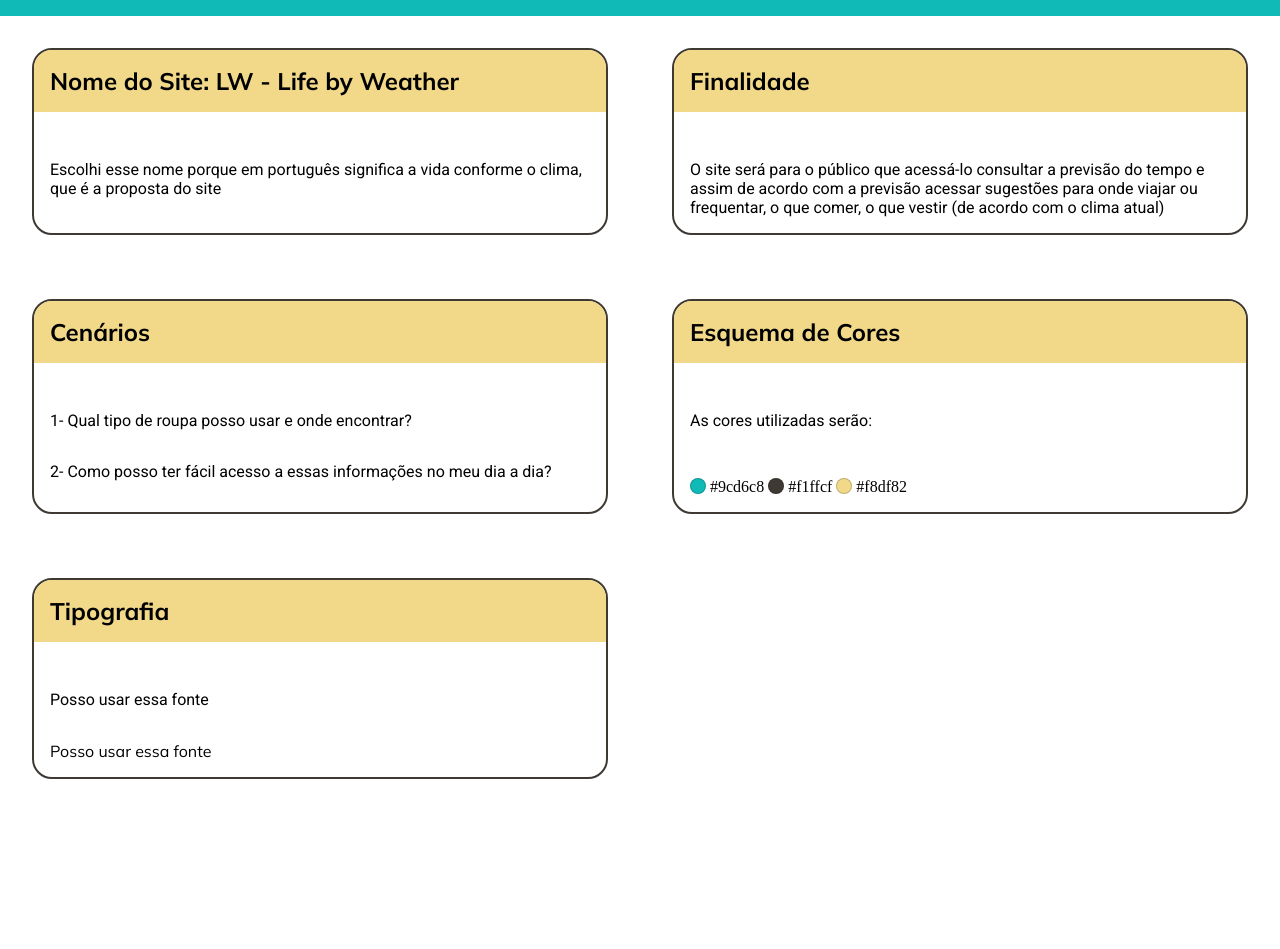
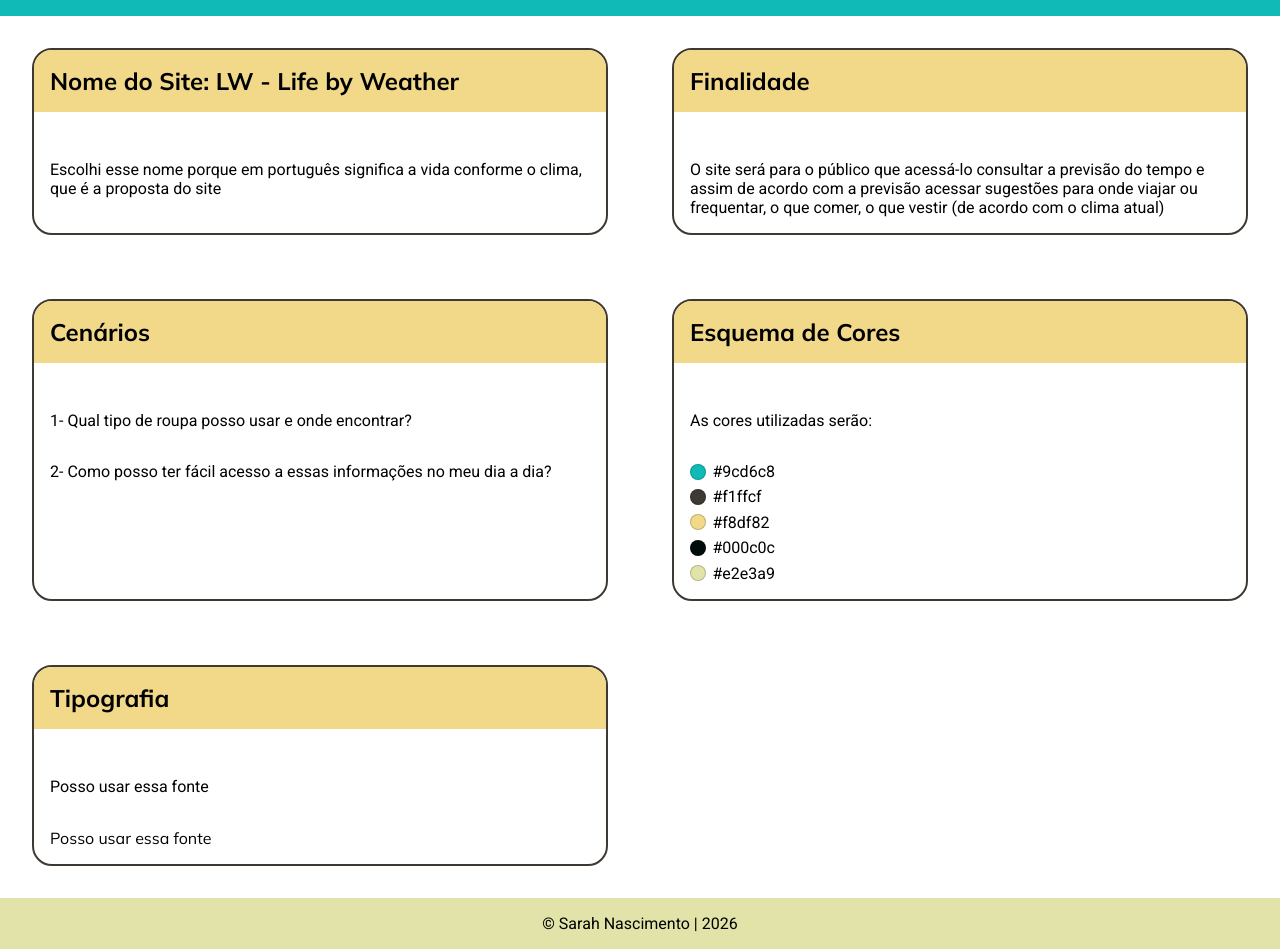
Before and after one commit to sarahnascimento1/wdd231, a plain HTML site: page planejamento.html in a window 1280 px wide. Shown: the part 88-1037 px from the top of the page. Before the commit the page ends 899 px from the top, so only its background shows below. Drawn offline with Linux system fonts and the light colour scheme; a web font is replaced by a local one.

Commit message:
Planejamento do site

```diff
--- a/estilos/planejamento.css
+++ b/estilos/planejamento.css
@@ -39,6 +39,18 @@ h2 {
 
 }
 
+.cores div {
+    font-family: "Roboto", sans-serif;
+    display: grid;
+    grid-template-columns: auto 1fr;
+    align-items: center;
+    gap: 0.40rem;
+}
+
+.cores span {
+    margin-top: 0;
+}
+
 p {
     padding: 1rem;
 }
@@ -51,16 +63,11 @@ p, .cor1,
 
 }
 
-.fonte1 {
-    font-family: "Roboto", sans-serif;
-
-}
-
 .fonte2 {
     font-family: "Mulish", sans-serif;
 }
 
-.cor1, .cor2, .cor3 {
+.cor1, .cor2, .cor3, .cor4, .cor5 {
     display: inline-block;
     width: 1em;
     height: 1em;
@@ -70,3 +77,18 @@ p, .cor1,
     margin-top: 1rem;
     border-radius: 20px;
 }
+
+footer {
+    text-align: center;
+    background-color: #e2e3a9;
+}
+
+
+@media (max-width: 738px) {
+
+    main {
+        display: grid;
+        grid-template-columns: 1fr;
+
+    }
+}
--- a/planejamento.html
+++ b/planejamento.html
@@ -28,7 +28,7 @@
 
 <body>
     <header>
-        <h1>Planejamento do Site do Projeto</h1>
+        <h1>Planejamento do Site</h1>
     </header>
     <main>
 
@@ -55,6 +55,8 @@
                 <span class="cor1" style="background:#0fbab7"></span> #9cd6c8
                 <span class="cor2" style="background:#3e3932"></span> #f1ffcf
                 <span class="cor3" style="background:#f1d989"></span> #f8df82
+                <span class="cor4" style="background: #000c0c"></span> #000c0c
+                <span class="cor5" style="background: #e2e3a9"></span> #e2e3a9
             </div>
 
 
@@ -67,5 +69,8 @@
 
         </section>
     </main>
+    <footer>
+        <p> © Sarah Nascimento | 2026 </p>
+    </footer>
 </body>
 </html>
```
